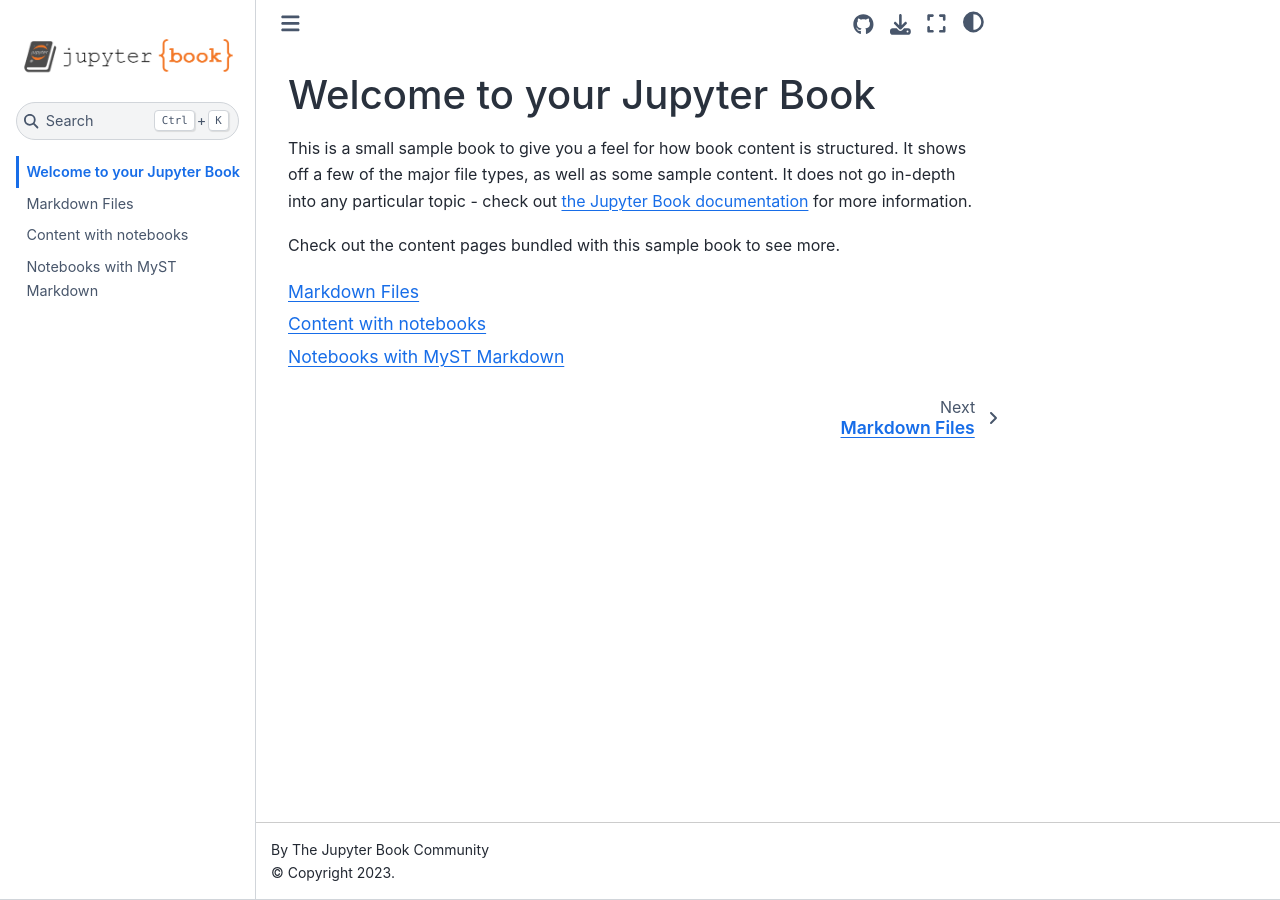
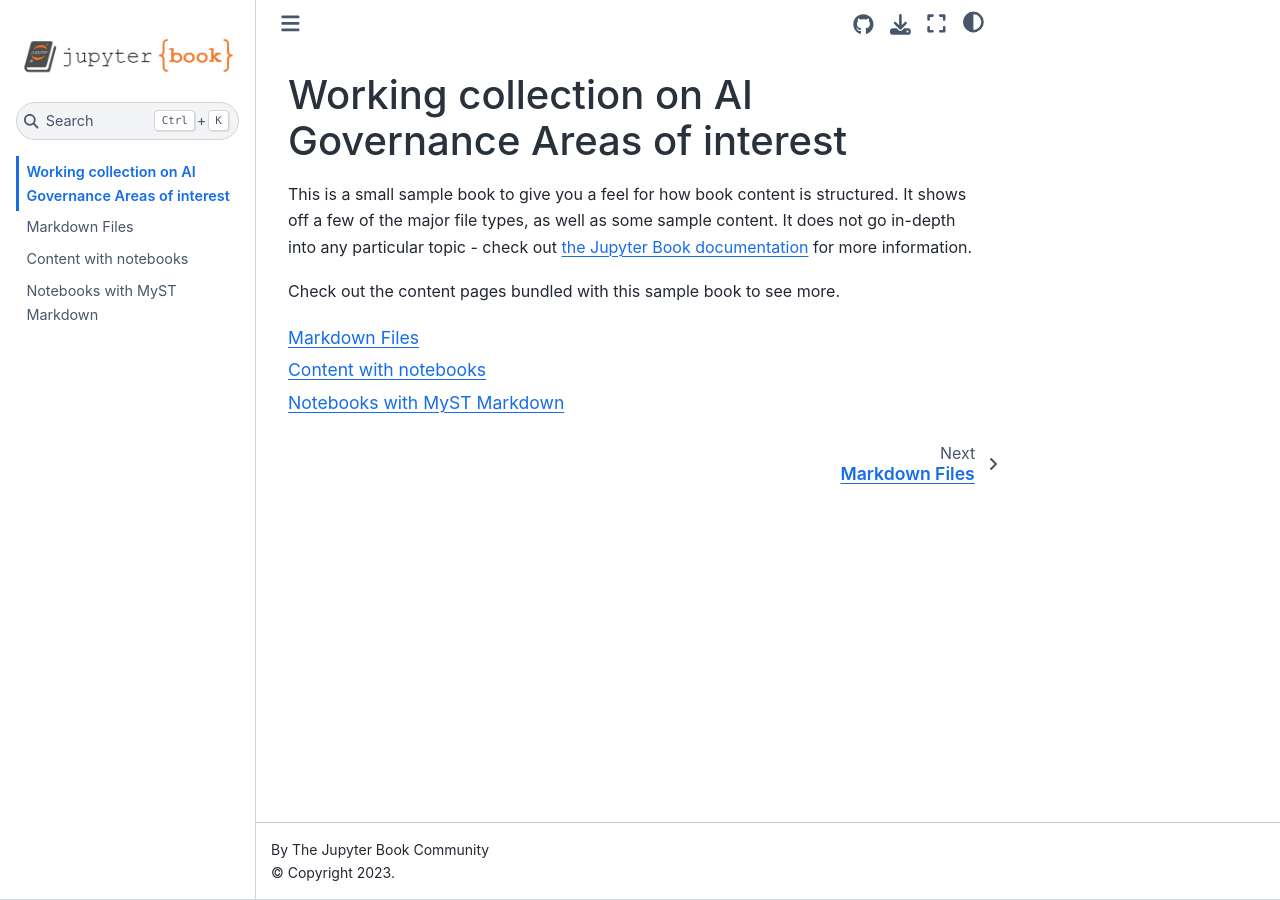
Before and after one commit to gbilbrey/gbilbrey.github.io, a Jupyter Book: the page built from intro.md, in a window 1280 px wide. Built offline with Jupyter Book 1.0.4 settings and Sphinx 7.4.7 and the Sphinx Book theme 1.1.4, drawn with Linux system fonts in a browser that asks for light colours.

Commit message:
Changing intro header

```diff
--- a/intro.md
+++ b/intro.md
@@ -1,4 +1,4 @@
-# Welcome to your Jupyter Book
+# Working collection on AI Governance Areas of interest
 
 This is a small sample book to give you a feel for how book content is
 structured.
```
